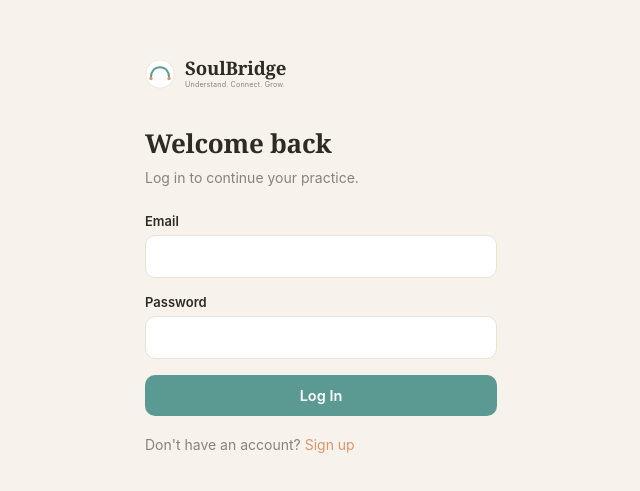
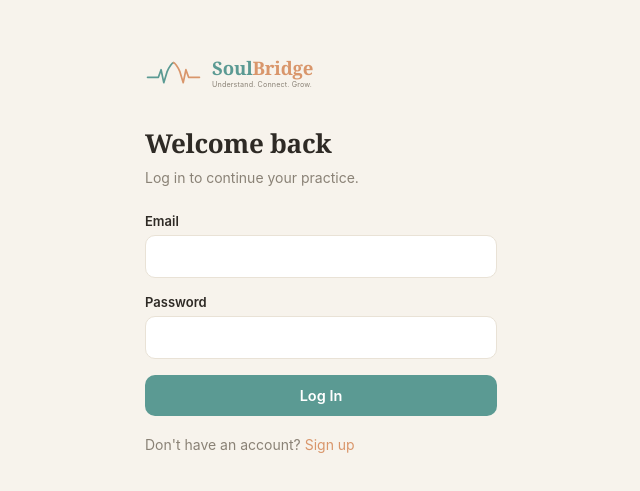
Before and after one commit to supportmoodwatch-del/soulbridge, a React (Create React App) app: page /login in a window 1280 px wide. Shown: the part 137-628 px from the top of the page, without its empty margins (319-959 px from the left). Built offline with nearby package versions, Linux system fonts and the light colour scheme; no server answers.

Commit message:
Add new pulse logo and SVG favicon

```diff
--- a/public/index.html
+++ b/public/index.html
@@ -2,7 +2,7 @@
 <html lang="en">
   <head>
     <meta charset="utf-8" />
-    <link rel="icon" href="%PUBLIC_URL%/favicon.ico" />
+    <link rel="icon" href="%PUBLIC_URL%/favicon.svg" type="image/svg+xml" />
     <meta name="viewport" content="width=device-width, initial-scale=1" />
     <meta name="theme-color" content="#000000" />
     <meta
--- a/src/Logo.js
+++ b/src/Logo.js
@@ -1,25 +1,33 @@
 import React from "react";
 
 function Logo({ size = 28, showTagline = false }) {
+  const height = size * 0.9;
+
   return (
     <div style={{ display: "flex", alignItems: "center", gap: "10px" }}>
       <svg
-        width={size}
-        height={size}
-        viewBox="0 0 40 40"
+        width={size * 1.9}
+        height={height}
+        viewBox="0 0 100 50"
         fill="none"
         xmlns="http://www.w3.org/2000/svg"
       >
-        <circle cx="20" cy="20" r="19" fill="var(--color-surface)" stroke="var(--color-border)" />
         <path
-          d="M8 24C8 16 13 11 20 11C27 11 32 16 32 24"
+          d="M2 32 L22 32 L27 18 L32 42 L38 22 C42 12 48 5 50 5"
           stroke="var(--color-teal)"
-          strokeWidth="2.6"
+          strokeWidth="3.2"
           strokeLinecap="round"
+          strokeLinejoin="round"
           fill="none"
         />
-        <circle cx="8" cy="26" r="2.2" fill="var(--color-terracotta)" />
-        <circle cx="32" cy="26" r="2.2" fill="var(--color-terracotta)" />
+        <path
+          d="M50 5 C52 5 58 12 62 22 L68 42 L73 18 L78 32 L98 32"
+          stroke="var(--color-terracotta)"
+          strokeWidth="3.2"
+          strokeLinecap="round"
+          strokeLinejoin="round"
+          fill="none"
+        />
       </svg>
       <div>
         <div
@@ -28,11 +36,11 @@ function Logo({ size = 28, showTagline = false }) {
             fontSize: size * 0.62,
             fontWeight: 700,
             letterSpacing: "-0.01em",
-            color: "var(--color-text)",
             lineHeight: 1,
           }}
         >
-          SoulBridge
+          <span style={{ color: "var(--color-teal)" }}>Soul</span>
+          <span style={{ color: "var(--color-terracotta)" }}>Bridge</span>
         </div>
         {showTagline && (
           <div
```
Also changed, not shown: src/favicon.svg (added).
